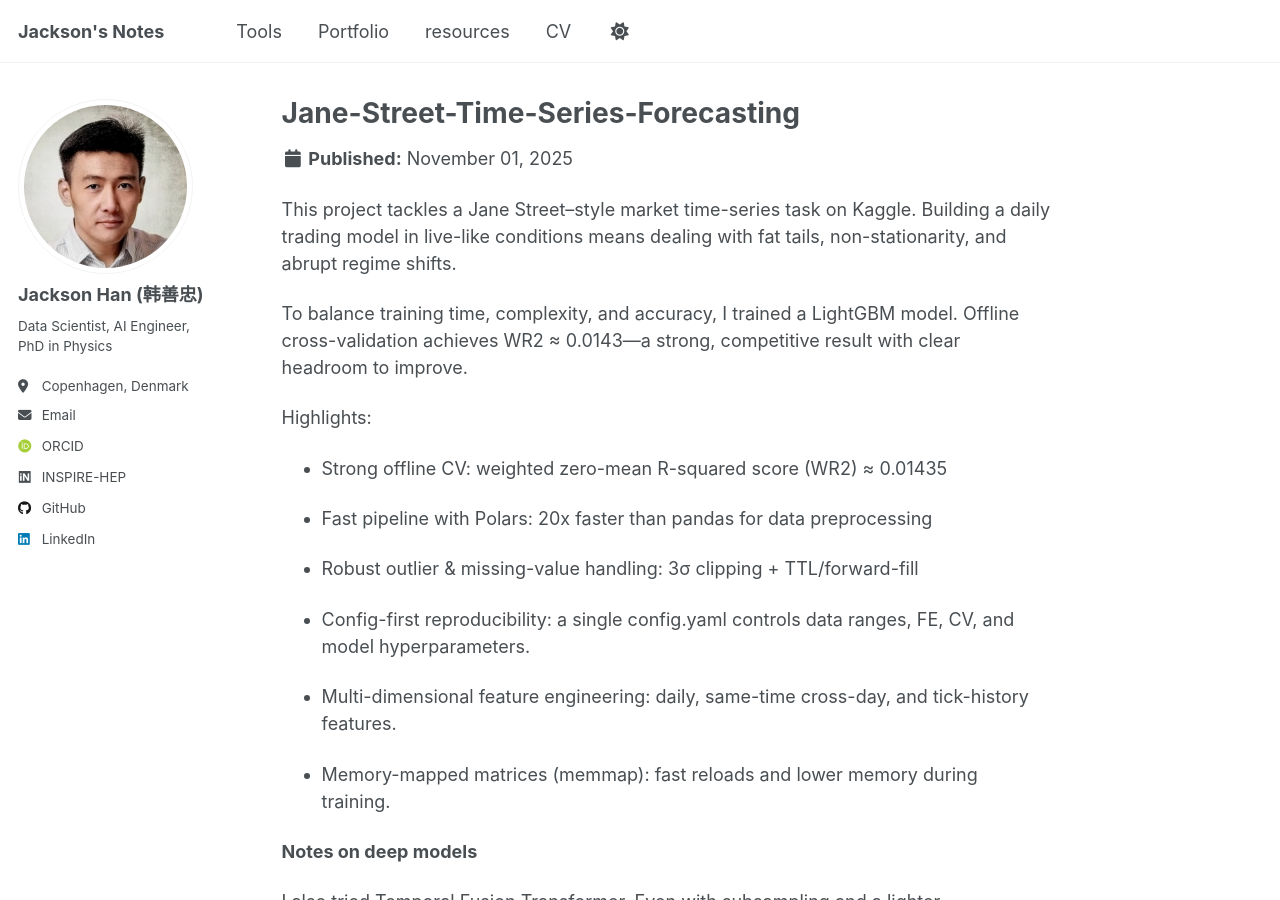
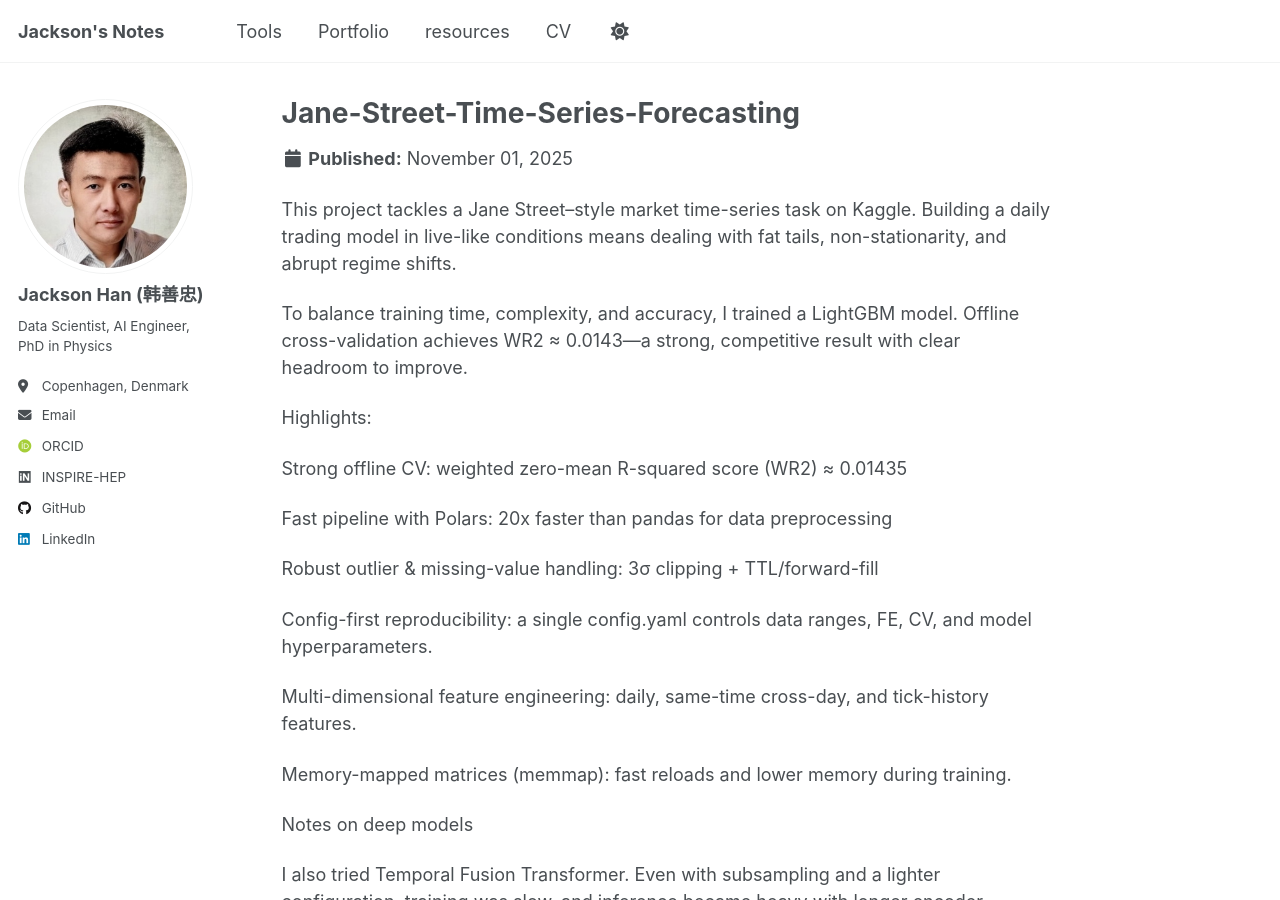
Before and after one commit to Jackson00Han/Jackson00Han.github.io, a Jekyll site: the page built from _portfolio/portfolio-1.md, in a window 1280 px wide and 900 px high. Built offline with Jekyll 4.4.1, drawn with Linux system fonts in a browser that asks for light colours; some web fonts are replaced; a script that is not in the unit is left out.

```diff
--- a/_portfolio/portfolio-1.md
+++ b/_portfolio/portfolio-1.md
@@ -15,19 +15,19 @@ To balance training time, complexity, and accuracy, I trained a LightGBM model.
 
 Highlights:
 
-- Strong offline CV: weighted zero-mean R-squared score (WR2) ≈ 0.01435
+Strong offline CV: weighted zero-mean R-squared score (WR2) ≈ 0.01435
 
-- Fast pipeline with Polars: 20x faster than pandas for data preprocessing
+Fast pipeline with Polars: 20x faster than pandas for data preprocessing
 
-- Robust outlier & missing-value handling: 3σ clipping + TTL/forward-fill
+Robust outlier & missing-value handling: 3σ clipping + TTL/forward-fill
 
-- Config-first reproducibility: a single config.yaml controls data ranges, FE, CV, and model hyperparameters.
+Config-first reproducibility: a single config.yaml controls data ranges, FE, CV, and model hyperparameters.
 
-- Multi-dimensional feature engineering: daily, same-time cross-day, and tick-history features.
+Multi-dimensional feature engineering: daily, same-time cross-day, and tick-history features.
 
-- Memory-mapped matrices (memmap): fast reloads and lower memory during training.
+Memory-mapped matrices (memmap): fast reloads and lower memory during training.
 
 
-**Notes on deep models**
+Notes on deep models
 
 I also tried Temporal Fusion Transformer. Even with subsampling and a lighter configuration, training was slow, and inference became heavy with longer encoder windows. For large, high-frequency datasets, I’d use tree-based models as the first pass and only move to deep models when they clearly win on both accuracy and runtime.
```
Also changed, not shown: _pages/about.md (+11 -10 lines).
